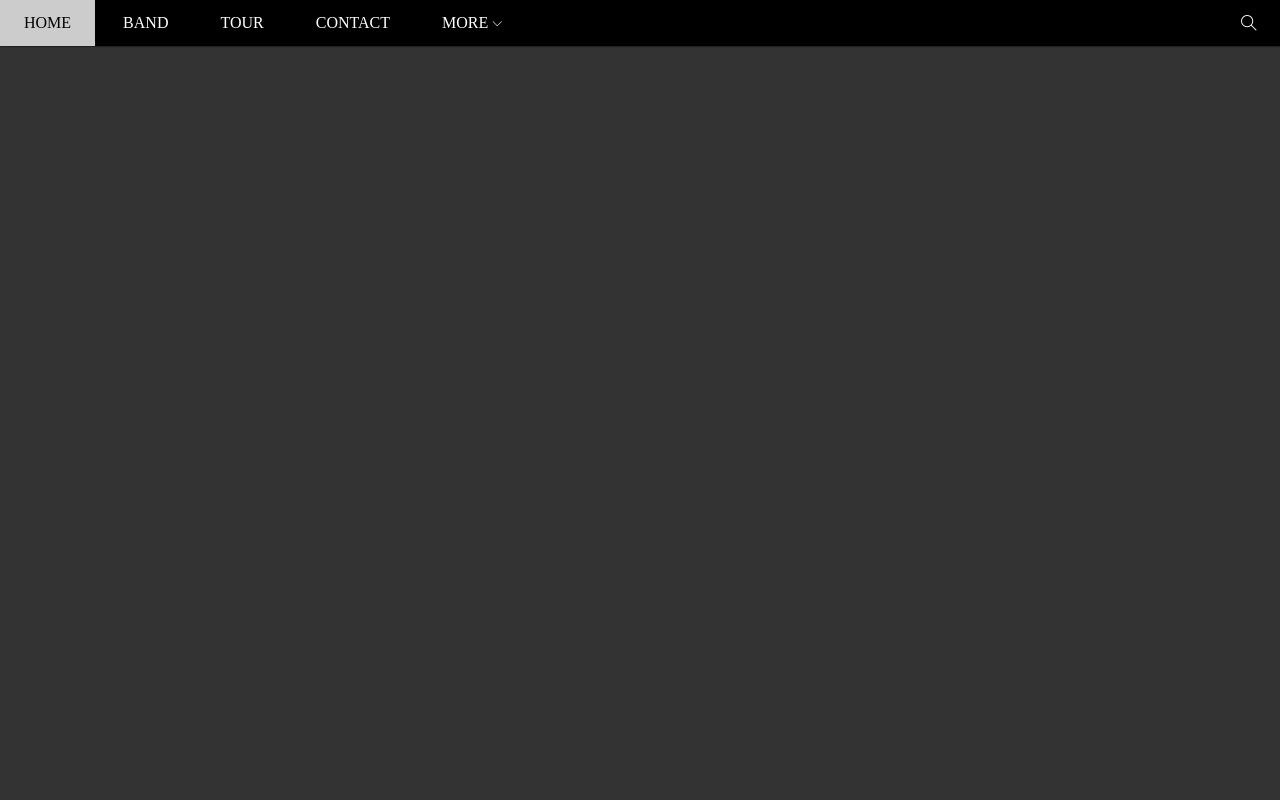
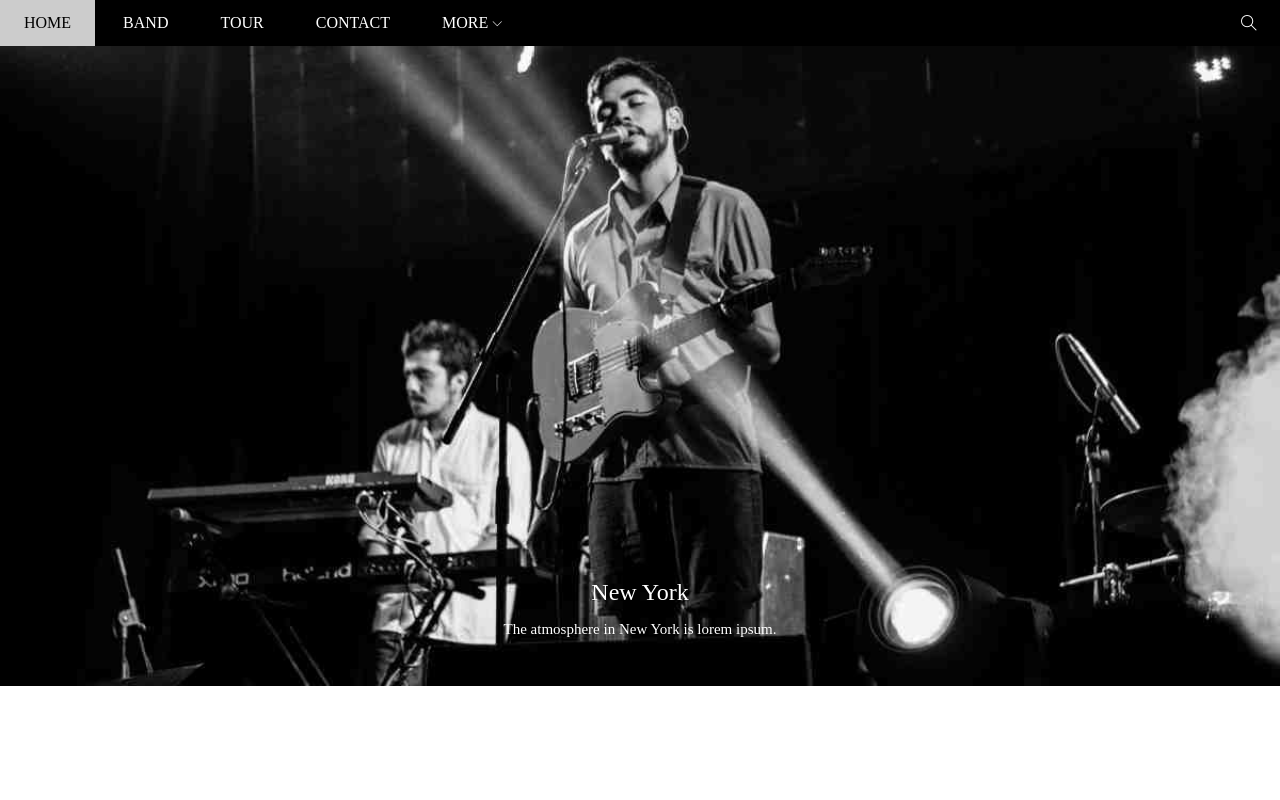
Before and after one commit to nhattam281/html-css-basic, a plain HTML site: page index.html in a window 1280 px wide. Shown: the top 800 px of the page. Drawn offline with Linux system fonts and the light colour scheme.

Commit message:
update slider

```diff
--- a/assets/css/style.css
+++ b/assets/css/style.css
@@ -102,14 +102,39 @@
     cursor: pointer;
 }
 
-#sidebar {
-    min-height: 960px;
-    background-color: #333;
+#slider {
+    position: relative;
+
+    margin-top: 46px;
+    padding-top: 50%;
+
+    background: url(/assets/img/slider/slider1.jpg) top center / cover no-repeat;
+}
+
+.text-content {
+    position: absolute;
+    bottom: 0;
+
+    width: 100%;
+    padding-bottom: 48px;
+
+    color: #fff;
+
+    text-align: center;
+}
+
+.text-heading {
+    padding-bottom: 15px;
+
+    font-size: 24px;
+    font-weight: 500;
+}
+
+.text-description {
+    font-size: 15px;
 }
 
 #content {
-    min-height: 1000px;
-    background-color: #fff;
 }
 
 #footer {
--- a/index.html
+++ b/index.html
@@ -41,7 +41,14 @@
                 <!-- End: Search Icon -->
             </div>
 
-            <div id="sidebar"></div>
+            <div id="slider">
+                <div class="text-content">
+                    <h2 class="text-heading">New York</h2>
+                    <div class="text-description">
+                        The atmosphere in New York is lorem ipsum.
+                    </div>
+                </div>
+            </div>
 
             <div id="content"></div>
 
```
Also changed, not shown: assets/img/slider/slider1.jpg (added).
